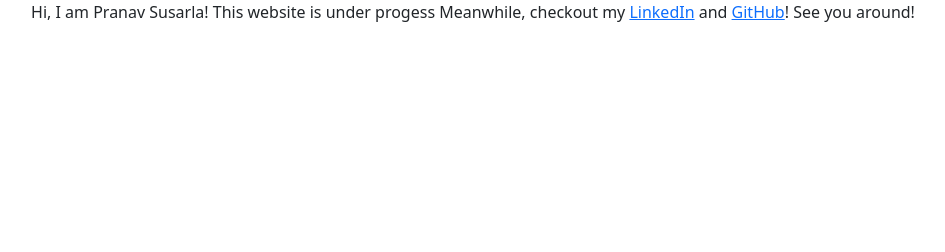
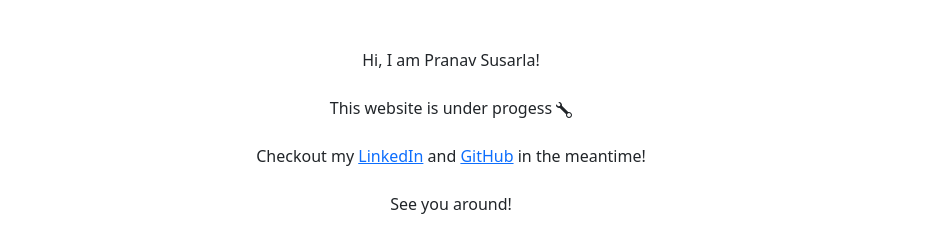
Before and after one commit to pranavsusarla/portfolio, a plain HTML site: page index.html in a window 1280 px wide. Shown: the whole page, without its empty margins (167-1112 px from the left). Drawn offline with nearby package versions, Linux system fonts and the light colour scheme.

Commit message:
formatting

```diff
--- a/index.html
+++ b/index.html
@@ -7,13 +7,18 @@
     <link href="https://cdn.jsdelivr.net/npm/bootstrap@5.3.8/dist/css/bootstrap.min.css" rel="stylesheet" integrity="sha384-sRIl4kxILFvY47J16cr9ZwB07vP4J8+LH7qKQnuqkuIAvNWLzeN8tE5YBujZqJLB" crossorigin="anonymous">
 </head>
 <body>
-    <div class="container text-center">
+    <div class="container text-center m-5">
         Hi, I am Pranav Susarla!
-
-        This website is under progess <i class="bi bi-wrench"></i>
-
-        Meanwhile, checkout my <a href="https://www.linkedin.com/in/sri-rama-satya-pranav-susarla/">LinkedIn</a> and <a href="https://www.github.com/pranavsusarla">GitHub</a>!
-
+        <br>
+        <br>
+        This website is under progess <svg xmlns="http://www.w3.org/2000/svg" width="16" height="16" fill="currentColor" class="bi bi-wrench" viewBox="0 0 16 16">
+  <path d="M.102 2.223A3.004 3.004 0 0 0 3.78 5.897l6.341 6.252A3.003 3.003 0 0 0 13 16a3 3 0 1 0-.851-5.878L5.897 3.781A3.004 3.004 0 0 0 2.223.1l2.141 2.142L4 4l-1.757.364zm13.37 9.019.528.026.287.445.445.287.026.529L15 13l-.242.471-.026.529-.445.287-.287.445-.529.026L13 15l-.471-.242-.529-.026-.287-.445-.445-.287-.026-.529L11 13l.242-.471.026-.529.445-.287.287-.445.529-.026L13 11z"/>
+</svg>
+        <br>
+        <br>
+        Checkout my <a href="https://www.linkedin.com/in/sri-rama-satya-pranav-susarla/">LinkedIn</a> and <a href="https://www.github.com/pranavsusarla">GitHub</a> in the meantime!
+        <br>
+        <br>
         See you around!
     </div>
 </body>
```
